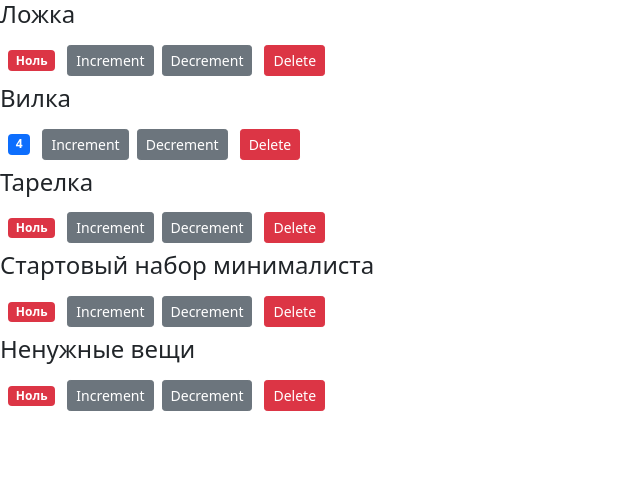
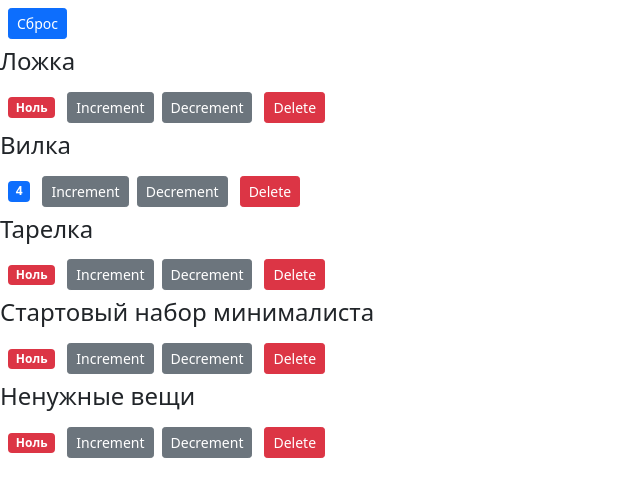
Before and after one commit to Den9rcq/counter-app, a React (Create React App) app: page / in a window 1280 px wide. Shown: the top 496 px of the page, without its empty margins (0-640 px from the left). Built offline with nearby package versions, Linux system fonts and the light colour scheme.

Commit message:
Moving state into a variable

```diff
--- a/src/components/counters.jsx
+++ b/src/components/counters.jsx
@@ -2,16 +2,22 @@ import React, {useState} from 'react';
 import Counter from "./counter";
 
 const Counters = () => {
-	const [counters, setCounters] = useState([
+	const initialState = [
 		{value: 0, id: 1, name: 'Ложка'},
 		{value: 4, id: 2, name: 'Вилка'},
 		{value: 0, id: 3, name: 'Тарелка'},
 		{value: 0, id: 4, name: 'Стартовый набор минималиста'},
 		{value: 0, id: 5, name: 'Ненужные вещи'},
-	])
+	]
+
+	const [counters, setCounters] = useState(initialState)
+	// Deleting an array element
 	const handleDelete = (counterId) => setCounters(counters.filter(counter => counter.id !== counterId))
+	// Reset state
+	const handleReset = () => setCounters(initialState)
 	return (
 		<div>
+			<button className="btn btn-primary btn-sm m-2" onClick={handleReset}>Сброс</button>
 			{counters.map(counter => (
 				<Counter
 					key={counter.id}
```
